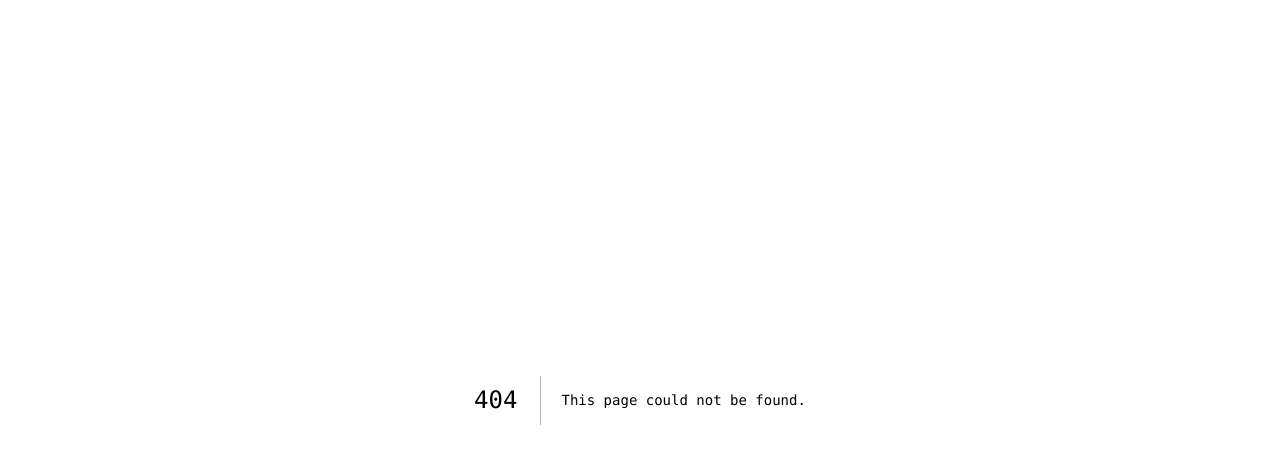
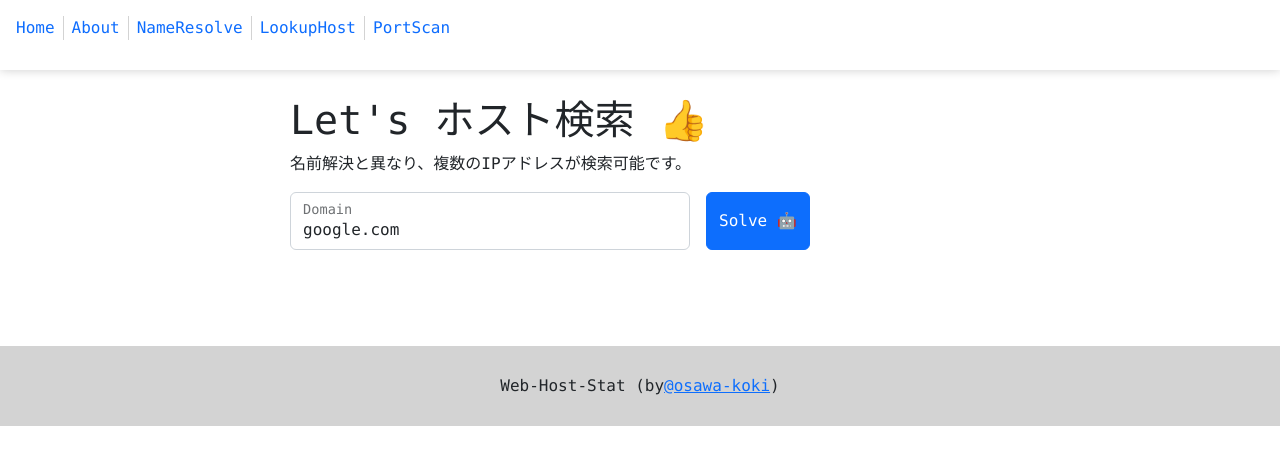
Before and after one commit to osawa-koki/web-host-stat, a Next.js app in the folder web_client/: page /lookup-host in a window 1280 px wide. Before the commit this address had no page. Shown: the top 464 px of the page. Built offline with nearby package versions, Linux system fonts and the light colour scheme.

Commit message:
lookupの大枠完成した。

```diff
--- a/web_client/common/pages.ts
+++ b/web_client/common/pages.ts
@@ -26,6 +26,12 @@ const _pages: _Page[] = [
     is_active: true,
   },
   {
+    name: "LookupHost",
+    name_ja: "ホスト検索",
+    path: "/lookup-host",
+    is_active: true,
+  },
+  {
     name: "PortScan",
     name_ja: "ポートスキャン",
     path: "/port-scan",
--- a/web_client/pages/_app.js
+++ b/web_client/pages/_app.js
@@ -3,6 +3,7 @@ import 'bootstrap/dist/css/bootstrap.min.css';
 import '../styles/Layout.scss';
 import '../styles/index.scss';
 import '../styles/name-resolve.scss';
+import '../styles/lookup-host.scss';
 
 export default function MyApp({ Component, pageProps }) {
   return <Component {...pageProps} />
--- /dev/null
+++ b/web_client/pages/lookup-host.tsx
@@ -0,0 +1,98 @@
+import React, { useState } from 'react';
+import Layout from '../components/Layout'
+import Setting from '../setting';
+import Button from 'react-bootstrap/Button';
+import Form from 'react-bootstrap/Form';
+import FloatingLabel from 'react-bootstrap/FloatingLabel';
+import OverlayTrigger from 'react-bootstrap/OverlayTrigger';
+import Tooltip from 'react-bootstrap/Tooltip';
+import Alert from 'react-bootstrap/Alert';
+import { LookupHostResponse } from '../common/interface';
+
+const title = `Let's ホスト検索 👍`;
+const copy_before_text = 'copy to clipboard';
+const copy_after_text = 'copied 💞💞💞';
+
+const LookupHostPage = () => {
+
+  let [domain, setDomain] = useState('google.com');
+  let [addresses, setAddresses] = useState(null as string[] | null);
+  let [error, setError] = useState(null as string | null);
+  let [tooltip_comment, setTooltipComment] = useState(copy_before_text as string);
+
+  function DomainIsValid(): boolean {
+    return Setting.domainPattern.test(domain);
+  }
+
+  function Solve() {
+    try {
+      const uri = `${Setting.apiUri}/lookup-host?domain=${domain}`;
+      fetch(uri)
+      .then(res => res.json())
+      .then((response: LookupHostResponse) => {
+        const ip = response.address;
+        setAddresses(ip);
+        setError(null);
+      })
+      .catch((err: string) => {
+        setAddresses(null);
+        setError(err.toString());
+      });
+    } catch (ex) {
+      setAddresses(null);
+      setError(ex.toString());
+    }
+  }
+
+  function CopyToClipboard(text: string) {
+    navigator.clipboard.writeText(text)
+    .then(() => {
+      setTooltipComment(copy_after_text);
+      setTimeout(() => {
+        setTooltipComment(copy_before_text);
+      }, 1000);
+    })
+    .catch((err: string) => {
+      setError(err.toString());
+    });
+  }
+
+  return (
+    <Layout title={title}>
+      <div id='LookupHost'>
+        <h1>{title}</h1>
+        <p>名前解決と異なり、複数のIPアドレスが検索可能です。</p>
+        <div id='LookupHostForm'>
+          <FloatingLabel label="Domain">
+            <Form.Control type="text" value={domain} onInput={(e) => {setDomain((e.currentTarget as HTMLInputElement).value)}} />
+          </FloatingLabel>
+          <Button disabled={DomainIsValid() === false} onClick={Solve}>Solve {DomainIsValid() ? '🤖' : '😈'}</Button>
+        </div>
+        {
+          addresses !== null &&
+          addresses.map((address, _) => {
+            return (
+              <Alert variant="info">
+                <div>IP Address: </div>
+                <OverlayTrigger
+                  placement="top"
+                  overlay={<Tooltip>{tooltip_comment}</Tooltip>}
+                >
+                  <Button variant="outline-primary" onClick={() => {CopyToClipboard(address)}}>{address}</Button>
+                </OverlayTrigger>
+              </Alert>
+            )
+          })
+        }
+        {
+          error !== null &&
+          <Alert variant="danger">
+            <p>Error: {error}</p>
+          </Alert>
+        }
+      </div>
+    </Layout>
+  )
+};
+
+export default LookupHostPage;
--- a/web_client/setting.ts
+++ b/web_client/setting.ts
@@ -8,6 +8,7 @@ const Setting = {
   title: "Web-Host-Stat",
   basePath: EnvInfo.basePath,
   apiUri: isProd ? "/api" : "http://localhost:80/api",
+  domainPattern: /^[\w\d\-\.]+\.[a-z]{2,4}$/
 };
 
 export default Setting;
--- /dev/null
+++ b/web_client/styles/lookup-host.scss
@@ -0,0 +1,30 @@
+
+#LookupHost {
+  max-width: 700px;
+  margin-right: auto;
+  margin-left: auto;
+  #LookupHostForm {
+    display: flex;
+    input {
+      width: 25rem;
+      margin-right: 1rem;
+    }
+  }
+  div[role="alert"] {
+    margin-top: 1.5rem;
+    p {
+      margin: 0;
+      padding: 0;
+      display: flex;
+      align-items: center;
+    }
+  }
+  div.alert-info {
+    display: flex;
+    div {
+      display: flex;
+      align-items: center;
+      margin-right: 1rem;
+    }
+  }
+}
```
Also changed, not shown: web_client/common/interface.ts (+7 -1 lines).
